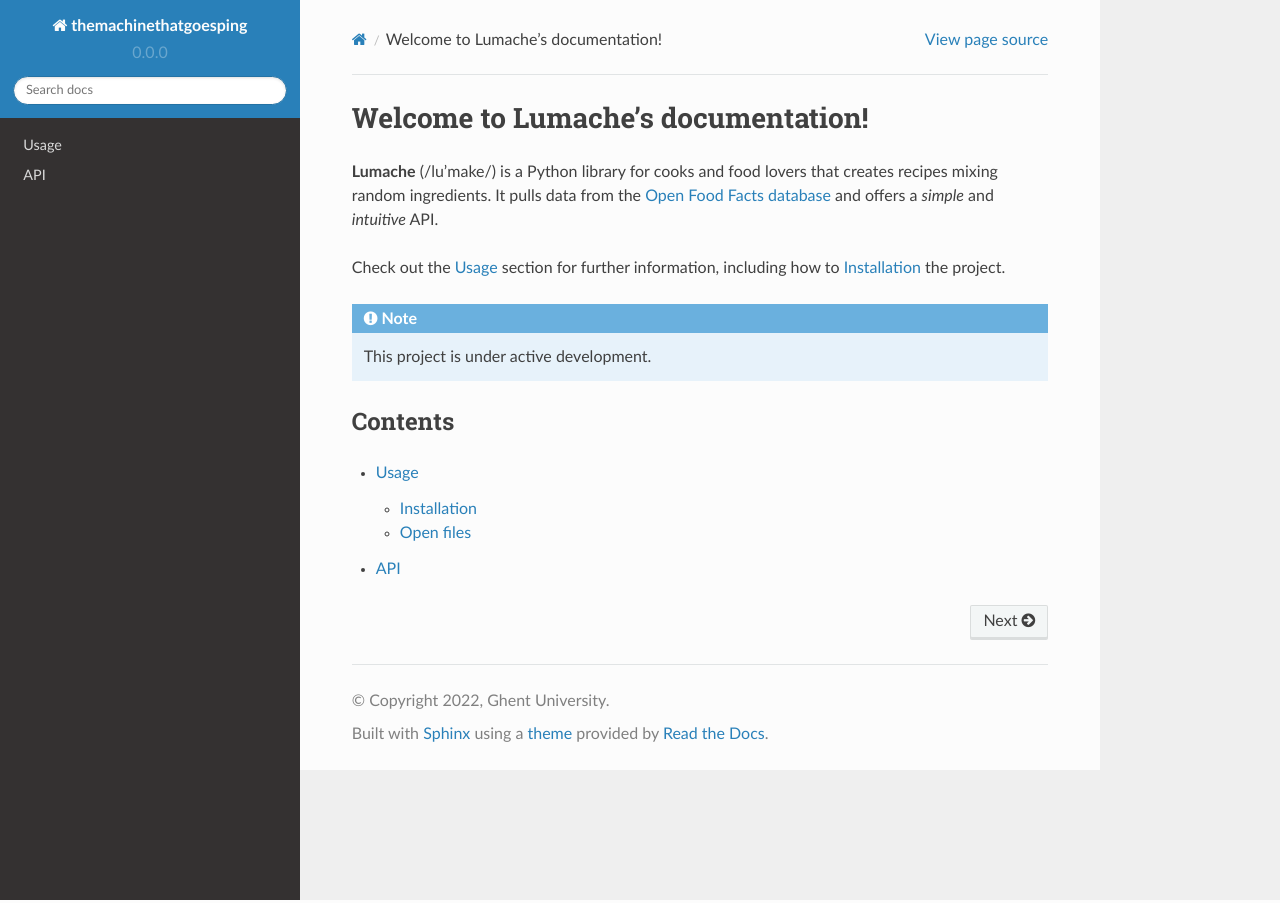
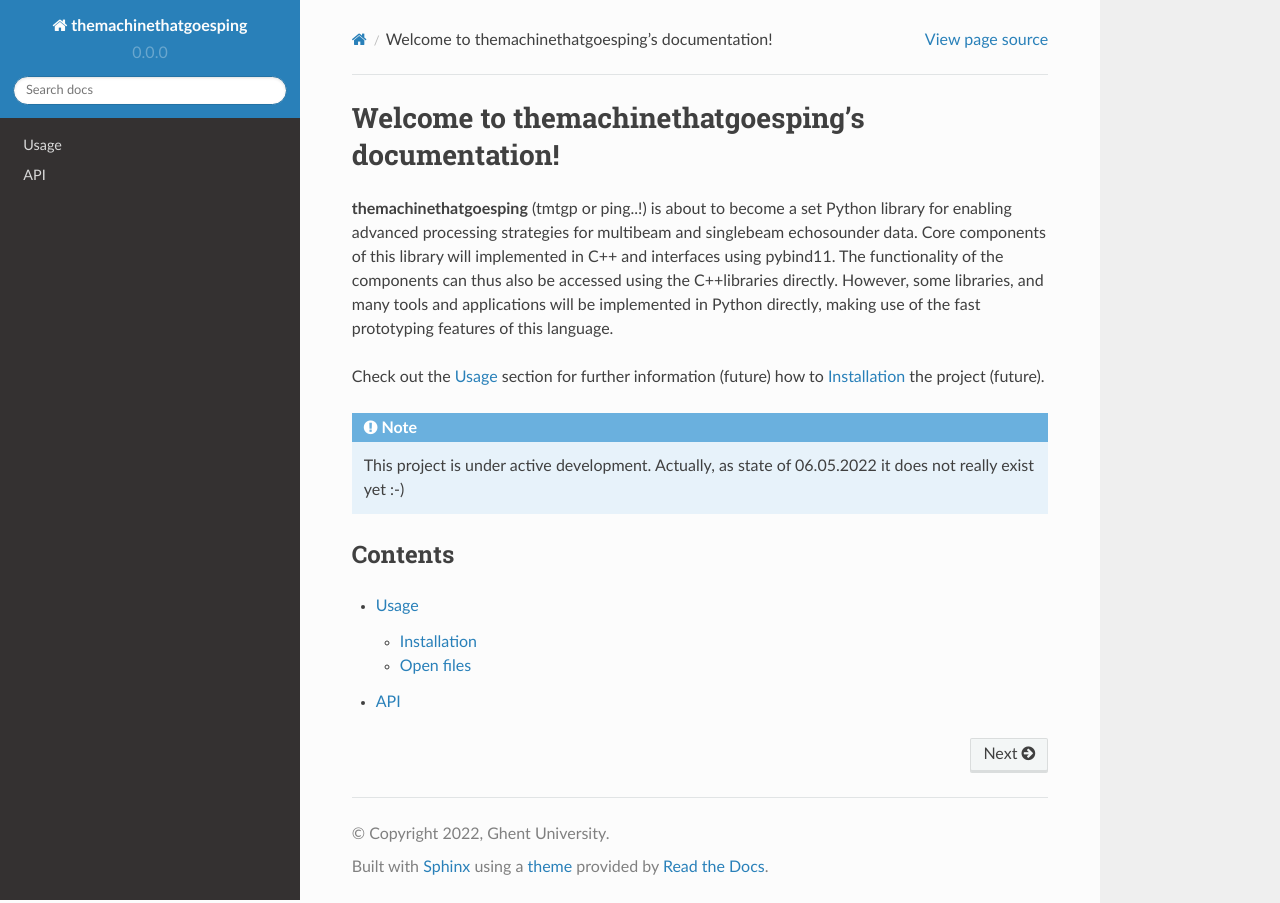
Before and after one commit to themachinethatgoesping/.github, a Sphinx documentation site: the page built from docs/source/index.rst, in a window 1280 px wide. Built offline with Sphinx 7.4.7 and the Read the Docs theme 2.0.0, drawn with Linux system fonts in a browser that asks for light colours.

Commit message:
Update index.rst

```diff
--- a/docs/source/index.rst
+++ b/docs/source/index.rst
@@ -1,17 +1,17 @@
-Welcome to Lumache's documentation!
+Welcome to themachinethatgoesping's documentation!
 ===================================
 
-**Lumache** (/lu'make/) is a Python library for cooks and food lovers
-that creates recipes mixing random ingredients.
-It pulls data from the `Open Food Facts database <https://world.openfoodfacts.org/>`_
-and offers a *simple* and *intuitive* API.
+**themachinethatgoesping** (tmtgp or ping..!) is about to become a set Python library for enabling advanced processing strategies for multibeam and singlebeam echosounder data.
+Core components of this library will implemented in C++ and interfaces using pybind11.
+The functionality of the components can thus also be accessed using the C++libraries directly.
+However, some libraries, and many tools and applications will be implemented in Python directly, making use of the fast prototyping features of this language.
 
-Check out the :doc:`usage` section for further information, including
-how to :ref:`installation` the project.
+Check out the :doc:`usage` section for further information (future)
+how to :ref:`installation` the project (future).
 
 .. note::
 
-   This project is under active development.
+   This project is under active development. Actually, as state of 06.05.2022 it does not really exist yet :-)
 
 Contents
 --------
```
